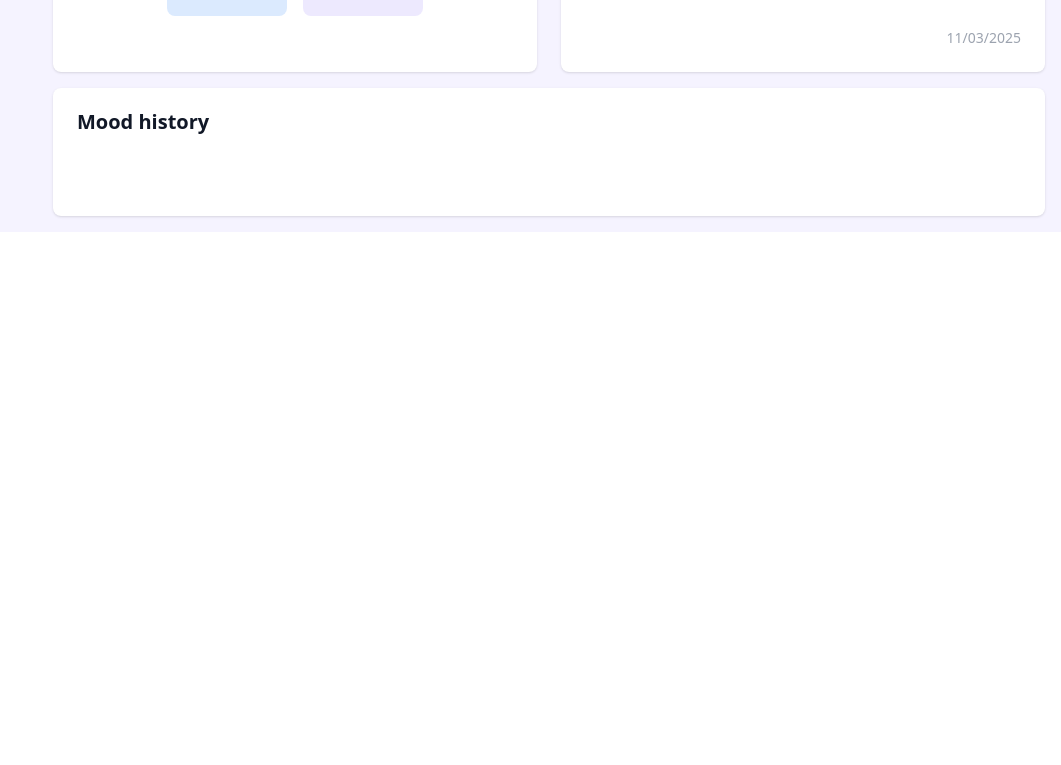
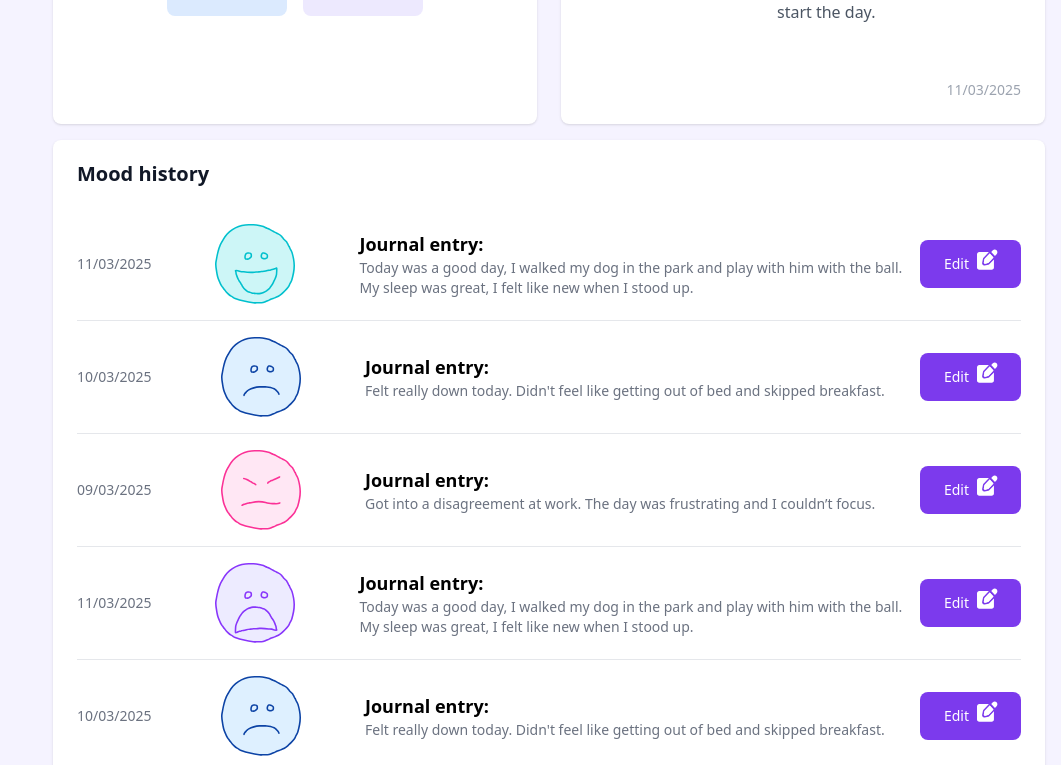
Before and after one commit to Jamilett/bing-bong-mood-tracker, a React (Vite) app in the folder client/: page /dashboard in a window 1280 px wide. Shown: the part 855-1620 px from the top of the page, without its empty margins (219-1280 px from the left). Before the commit the page ends 1087 px from the top, so only its background shows below. Built offline with nearby package versions, Linux system fonts and the light colour scheme.

Commit message:
added mood history

```diff
--- a/client/src/components/history.tsx
+++ b/client/src/components/history.tsx
@@ -1,16 +1,97 @@
+import React from "react";
+import Happy from "../assets/Happy.svg"; // Replace with actual paths
+import Sad from "../assets/Sad.svg";
+import Angry from "../assets/angry.svg";
+import Anxious from "../assets/Anxious.svg";
+import Fear from "../assets/Fear.svg";
+
+const mockData = [
+  {
+    date: "11/03/2025",
+    mood: "Happy",
+    image: Happy,
+    journal:
+      "Today was a good day, I walked my dog in the park and play with him with the ball. My sleep was great, I felt like new when I stood up.",
+  },
+  {
+    date: "10/03/2025",
+    mood: "Sad",
+    image: Sad,
+    journal:
+      "Felt really down today. Didn't feel like getting out of bed and skipped breakfast.",
+  },
+  {
+    date: "09/03/2025",
+    mood: "Angry",
+    image: Angry,
+    journal:
+      "Got into a disagreement at work. The day was frustrating and I couldn’t focus.",
+  },
+  {
+    date: "11/03/2025",
+    mood: "Fear",
+    image: Fear,
+    journal:
+      "Today was a good day, I walked my dog in the park and play with him with the ball. My sleep was great, I felt like new when I stood up.",
+  },
+  {
+    date: "10/03/2025",
+    mood: "Sad",
+    image: Sad,
+    journal:
+      "Felt really down today. Didn't feel like getting out of bed and skipped breakfast.",
+  },
+  {
+    date: "09/03/2025",
+    mood: "Anxious",
+    image: Anxious,
+    journal:
+      "Got into a disagreement at work. The day was frustrating and I couldn’t focus.",
+  },
+  // Add more entries up to 10
+];
+
 function History() {
+  return (
+    <div className="w-full bg-white rounded-lg shadow-sm p-6 flex flex-col justify-between h-full">
+      {/* Title */}
+      <h5 className="text-xl font-bold leading-none text-gray-900">
+        Mood history
+      </h5>
 
-    return (
-      <div className=" bg-white rounded-lg shadow-sm p-4 md:p-6 h-full">
-        {/* Header */}
-        <div className="flex justify-between mb-3">
-          <div className="flex justify-center items-center">
-            <h5 className="text-xl font-bold leading-none text-gray-900">Mood history</h5>
+      {/* Table */}
+      <div className="py-6" id="history">
+        {mockData.map((log, index) => (
+          <div key={index} className="flex items-center justify-between py-4 border-b border-gray-200 gap-4">
+            {/* Left: Date, Image, Journal */}
+            <div className="flex items-center gap-8 md:gap-16">
+              <span className="text-gray-500 text-sm w-20">{log.date}</span>
+              <img
+                src={log.image}
+                alt={log.mood}
+                className="w-20 h-20 object-contain"
+              />
+              <div className="hidden md:block text-lg font-semibold">
+                <div>Journal entry:</div>
+                <div className="text-sm text-gray-500 font-normal">
+                {log.journal}
                 </div>
               </div>
+            </div>
+            {/* Right: Edit button */}
+            <button className="bg-purple-600 hover:bg-purple-800 text-white px-3 py-2 rounded-lg text-sm justify-center flex items-center width-24 gap-2 ps-6">
+              <div>Edit</div>
+              <svg className="w-8 h-8 text-white-500" aria-hidden="true" xmlns="http://www.w3.org/2000/svg" fill="currentColor" viewBox="0 0 22 21">
+                <path d="M10.8952 1.04356L9.77765 2.2239L12.3503 4.94117L13.4671 3.76082C13.636 3.58242 13.7701 3.37061 13.8615 3.13749C13.9529 2.90438 14 2.65452 14 2.40219C14 2.14986 13.9529 1.9 13.8615 1.66688C13.7701 1.43376 13.636 1.22196 13.4671 1.04356C13.1204 0.694636 12.66 0.5 12.1811 0.5C11.7023 0.5 11.2418 0.694636 10.8952 1.04356Z"/>
+                <path d="M11.3215 6.02776L8.74888 3.3105L5.31117 6.93838C5.20946 7.04561 5.1401 7.18225 5.11182 7.33107L4.72912 9.36901C4.70558 9.4931 4.71142 9.62142 4.74612 9.74255C4.78082 9.86369 4.84331 9.9739 4.92804 10.0634C5.01277 10.1529 5.11711 10.2189 5.2318 10.2555C5.34649 10.2922 5.46797 10.2984 5.58546 10.2735L7.51494 9.8662C7.65558 9.8362 7.78467 9.76294 7.886 9.65565L11.3215 6.02776Z"/>
+                <path d="M5.31117 6.93838C5.20946 7.04561 5.1401 7.18225 5.11182 7.33107L4.72912 9.36901C4.70558 9.4931 4.71142 9.62142 4.74612 9.74255C4.78082 9.86369 4.84331 9.9739 4.92804 10.0634C5.01277 10.1529 5.11711 10.2189 5.2318 10.2555C5.34649 10.2922 5.46797 10.2984 5.58546 10.2735L7.51494 9.8662C7.65558 9.8362 7.78467 9.76294 7.886 9.65565L11.3215 6.02776L8.74888 3.3105L5.31117 6.93838Z"/>
+                <path d="M8.58008 10.5532C8.37679 10.7676 8.11814 10.9138 7.83652 10.9736L5.26388 11.5169C5.02903 11.5664 4.78623 11.554 4.55702 11.4806C4.32781 11.4073 4.11929 11.2753 3.94994 11.0965C3.7806 10.9176 3.65567 10.6974 3.58624 10.4553C3.51681 10.2132 3.50503 9.95673 3.55194 9.70867L4.06632 6.99141C4.12291 6.69396 4.26135 6.42077 4.46429 6.20605L8.04387 2.42524C8.02397 2.3536 8.01368 2.27936 8.01332 2.2047H1.57662C1.15859 2.2051 0.757795 2.38068 0.462206 2.69288C0.166616 3.00509 0.000385278 3.42842 0 3.86994V12.8348C0.000385278 13.2763 0.166616 13.6996 0.462206 14.0118C0.757795 14.324 1.15859 14.4996 1.57662 14.5H10.0643C10.4823 14.4996 10.8831 14.324 11.1787 14.0118C11.4743 13.6996 11.6405 13.2763 11.6409 12.8348V7.32031L8.58008 10.5532Z"/>
 
-        {/* Donut Chart */}
-        <div className="py-6" id="donut-chart"></div>
+              </svg>
+            </button>
+          </div>
+        ))}
+      </div>
       </div>
   );
 }
--- a/client/src/components/latestmood.tsx
+++ b/client/src/components/latestmood.tsx
@@ -53,7 +53,7 @@ function LatestMood() {
           <h6 className="text-base font-semibold mt-3">Journal entry:</h6>
 
           {/* Descripción */}
-          <p className="text-gray-600 text-sm mt-3 text-justify">
+          <p className="text-gray-600 text-md mt-3 text-justify">
             {latestMood.journal}
           </p>
         </div>
--- a/client/src/components/sidebar.tsx
+++ b/client/src/components/sidebar.tsx
@@ -5,14 +5,15 @@ import logo from '../assets/BingBongLogo.svg';
 function Sidebar() {
 
 const navigate = useNavigate();
+
 const logout = async (event:any) => {
     event.preventDefault();
     localStorage.removeItem('id_token');
     window.location.assign('/login');
 };
-return (
 
 
+return (
 
     <div>
 
```
Lines whose indentation alone changed are shown as unchanged.
